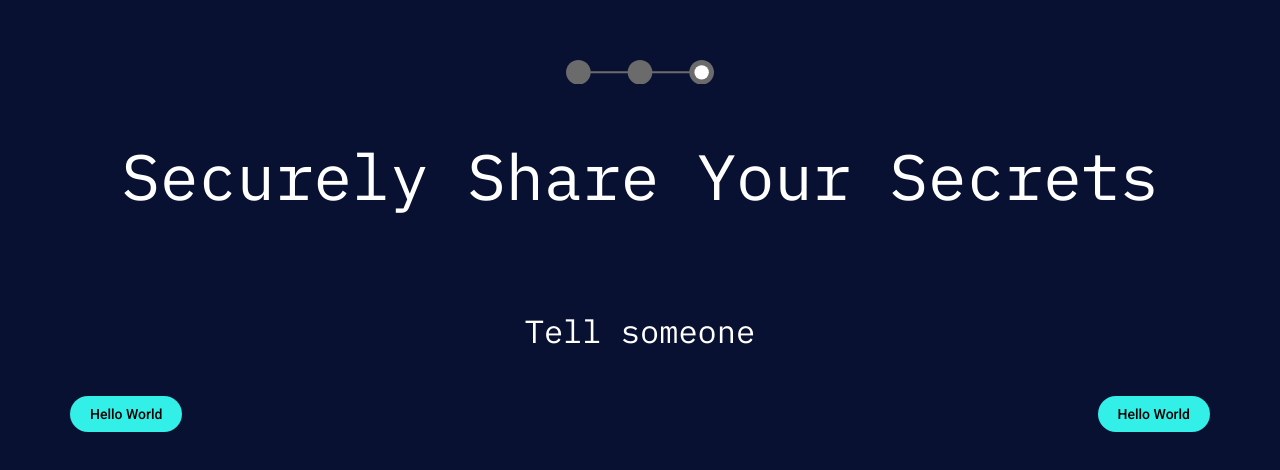
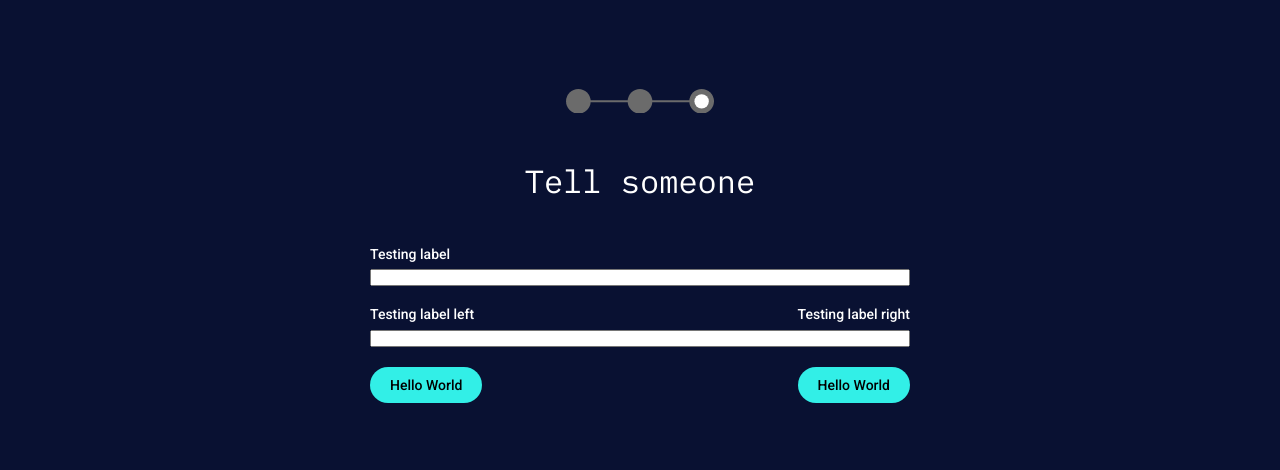
Before and after one commit to silentsilas/Attendant, a React (Create React App) app: page / in a window 1280 px wide. Shown: the part 154-624 px from the top of the page. Built offline with nearby package versions, Linux system fonts and the light colour scheme.

Commit message:
Add label and bottom-margin technology

```diff
--- a/src/App.tsx
+++ b/src/App.tsx
@@ -1,24 +1,40 @@
 import React from "react";
 
 import ProgressIndicator from "./stories/ProgressIndicator";
+
 import Header1 from "./stories/Header1";
 import Header2 from "./stories/Header2";
+
 import Button from "./stories/Button";
+
+import Label from "./stories/Label";
 
 import CenteredContainer from "./stories/CenteredContainer";
 import SpaceBetweenContainer from "./stories/SpaceBetweenContainer";
 import Spacer from "./stories/Spacer";
+import TextAlignWrapper from "./stories/TextAlignWrapper";
 
 function App() {
   return (
     <CenteredContainer fullscreen>
-      <CenteredContainer wide>
+      <CenteredContainer>
         <ProgressIndicator current={3} />
-        <Header1>Securely Share Your Secrets</Header1>
+        {/* <Header1>Securely Share Your Secrets</Header1> */}
         <Spacer />
         <Header2>Tell someone</Header2>
         <Spacer />
-        <SpaceBetweenContainer width100pct>
+        <TextAlignWrapper align="left">
+          <Label htmlFor="testInput">Testing label</Label>
+        </TextAlignWrapper>
+        <input type="text" name="testInput" style={{ width: "100%" }} />
+        <Spacer />
+        <SpaceBetweenContainer>
+          <Label htmlFor="testInput2">Testing label left</Label>
+          <Label htmlFor="testInput2">Testing label right</Label>
+        </SpaceBetweenContainer>
+        <input type="text" name="testInput2" style={{ width: "100%" }} />
+        <Spacer />
+        <SpaceBetweenContainer>
           <Button variant="secondary">Hello World</Button>
           <Button variant="secondary">Hello World</Button>
         </SpaceBetweenContainer>
--- a/src/shared/global.js
+++ b/src/shared/global.js
@@ -29,6 +29,7 @@ export const GlobalStyle = createGlobalStyle`
   body {
     margin: 0;
 
+    color: white;
     -webkit-font-smoothing: antialiased;
     -moz-osx-font-smoothing: grayscale;
     -webkit-tap-highlight-color: rgba(0, 0, 0, 0);
--- /dev/null
+++ b/src/stories/Label.tsx
@@ -0,0 +1,29 @@
+import React, { FC, ReactNode } from "react";
+import styled from "styled-components";
+import CSS from "csstype";
+
+import { typography } from "../shared/styles";
+
+export interface LabelProps {
+  children: ReactNode | null;
+  style?: CSS.Properties;
+  htmlFor: string;
+}
+
+const Label: FC<LabelProps> = ({ children, style, htmlFor }) => {
+  return (
+    <StyledLabel style={style} htmlFor={htmlFor}>
+      {children}
+    </StyledLabel>
+  );
+};
+
+export default Label;
+
+const StyledLabel = styled.label<LabelProps>`
+  font-size: 1.4rem;
+  font-family: ${typography.regular};
+  font-weight: ${typography.weight.heavy};
+
+  margin-bottom: 0.7rem;
+`;
--- a/src/stories/SpaceBetweenContainer.tsx
+++ b/src/stories/SpaceBetweenContainer.tsx
@@ -11,7 +11,7 @@ interface SpaceBetweenContainerProps {
 const SpaceBetweenContainer: FC<SpaceBetweenContainerProps> = ({
   children,
   style,
-  width100pct,
+  width100pct = true,
 }) => {
   return (
     <StyledDiv style={style} width100pct={width100pct}>
--- /dev/null
+++ b/src/stories/TextAlignWrapper.tsx
@@ -0,0 +1,36 @@
+import React, { FC, ReactNode } from "react";
+import styled, { css } from "styled-components";
+import CSS from "csstype";
+
+interface TextAlignWrapperProps {
+  children: ReactNode | null;
+  style?: CSS.Properties;
+  align: "left" | "center" | "right";
+  marginBottom?: boolean;
+}
+
+const TextAlignWrapper: FC<TextAlignWrapperProps> = ({
+  children,
+  style,
+  align = "left",
+  marginBottom = true,
+}) => {
+  return (
+    <StyledDiv style={style} align={align} marginBottom={marginBottom}>
+      {children}
+    </StyledDiv>
+  );
+};
+
+export default TextAlignWrapper;
+
+const StyledDiv = styled.div<TextAlignWrapperProps>`
+  text-align: ${(props) => props.align};
+  width: 100%;
+
+  ${(props) =>
+    props.marginBottom &&
+    css`
+      margin-bottom: 0.7rem;
+    `}
+`;
```
Also changed, not shown: src/stories/Spacer.tsx (+1 -1 lines), public/logo192.png (deleted), public/logo512.png (deleted).
